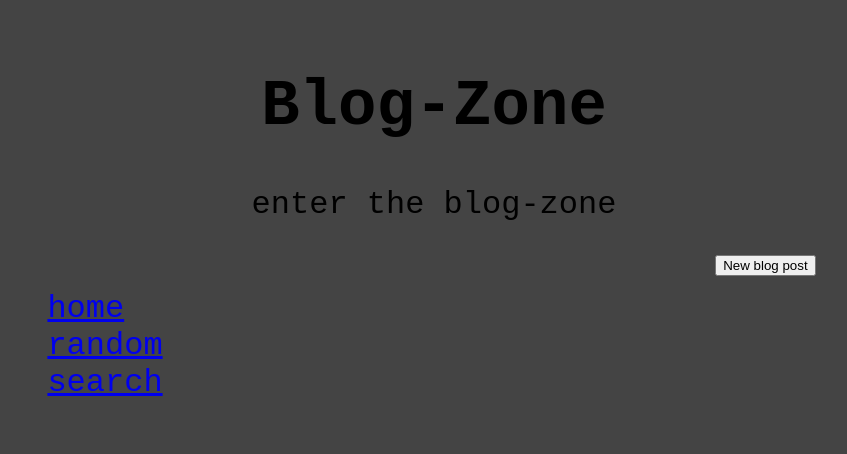
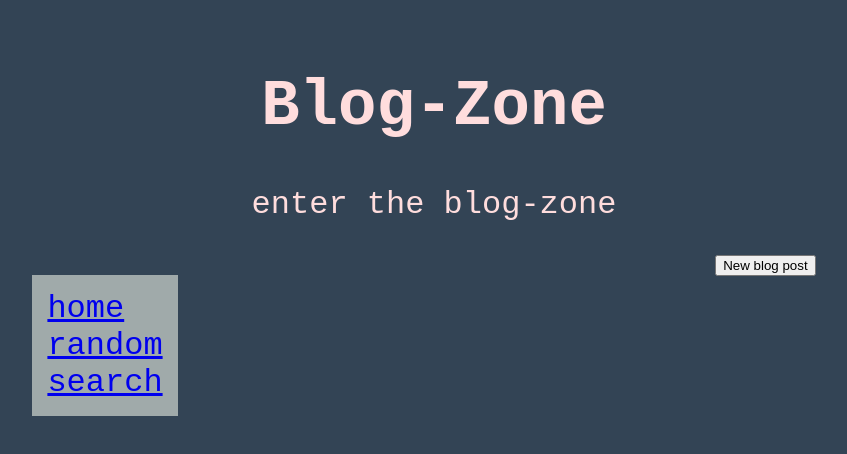
Before and after one commit to JonahSDominguez/Blog_Zone, a website: page index.html in a window 1280 px wide. Shown: the whole page, without its empty margins (206-1053 px from the left). Drawn offline with Linux system fonts and the light colour scheme; no server answers.

Commit message:
fixed the style

```diff
--- a/style.css
+++ b/style.css
@@ -1,16 +1,17 @@
 html,body{
     padding: 0 10% 0 10%;
     font-family: 'Courier New', Courier, monospace;
-    background: #444444;
+    background: #334455;
     font-size: 32px;
 }
 .content {
-    color: #226644;
+    color: #ddffdd;
     font-family: 'Courier New', Courier, monospace;
     display: flow-root;
 }
 
 .banner {
+    color: #ffdddd;
     padding: 20px;
     font-family: 'Courier New', Courier, monospace;
     text-align: center;
@@ -22,6 +23,7 @@ html,body{
 
 
 .sidebar {
+    background-color: #a0aaaa;
     padding: 15px;
     float: left;
 }
```
Also changed, not shown: posts.json (+1 -8 lines).
